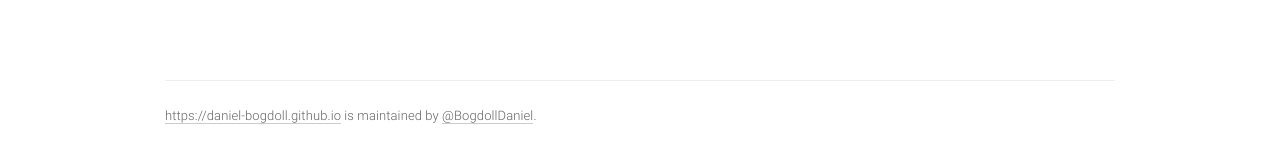
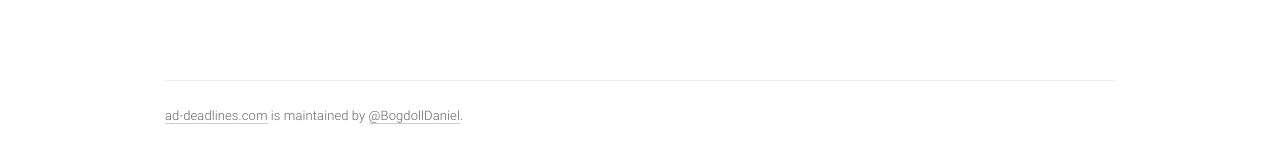
Before and after one commit to paperswithcode/ai-deadlines, a Jekyll site: the page built from _pages/conference.html, in a window 1280 px wide. Shown: the part 150-313 px from the top of the page. Built offline with Jekyll 4.4.1, drawn with Linux system fonts in a browser that asks for light colours.

Commit message:
Update conference.html

```diff
--- a/_pages/conference.html
+++ b/_pages/conference.html
@@ -69,7 +69,7 @@ permalink:  /conference/
           <hr>
         </div>
         <footer>
-          <a href="{{ site.baseurl }}">{{ site.baseurl | prepend: "https://daniel-bogdoll.github.io" }}</a> is maintained by <a href="//twitter.com/{{ site.twitter_username }}">@{{ site.twitter_username }}</a>.
+          <a href="/">{{ site.domain }}</a> is maintained by <a href="//twitter.com/{{ site.twitter_username }}">@{{ site.twitter_username }}</a>.<br>
           </footer>
     </div>
     <script type="text/javascript" charset="utf-8">
```
